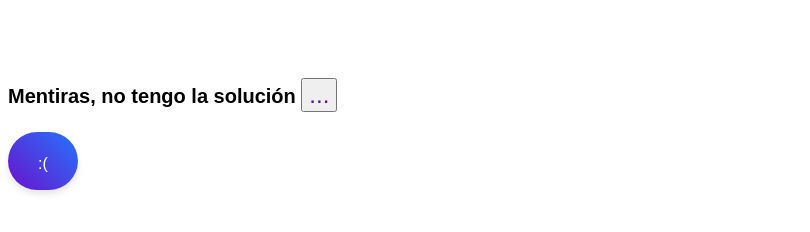
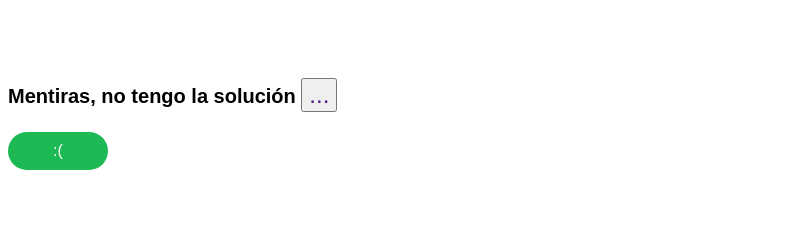
Before and after one commit to juanpabloow/H, a plain HTML site: page instructions.html in a window 1280 px wide. Shown: the part 242-474 px from the top of the page, without its empty margins (0-810 px from the left). Drawn offline with Linux system fonts and the light colour scheme.

Commit message:
add song

```diff
--- a/instructions.html
+++ b/instructions.html
@@ -15,7 +15,7 @@
 
     <p>Mentiras, no tengo la solución <button class="suspensive-dots"><a href="">...</a></button></p>
 
-    <button class="cool-button"><a href="https://open.spotify.com/track/5qN1G8fSHq4Sv5FRoOkNGu?si=418e3c06d0e74127"></a>:(</button>
+    <button class="spotify-button" onclick="window.location.href='https://open.spotify.com/track/5qN1G8fSHq4Sv5FRoOkNGu?si=418e3c06d0e74127';">:(</button>
 
 
 
--- a/style.css
+++ b/style.css
@@ -40,25 +40,19 @@ p {
     font-size: 20px;
 }
 
-.cool-button {
-    background: linear-gradient(45deg, #6a11cb, #2575fc);
+.spotify-button {
+    background-color: #1DB954; /* Spotify green */
+    width: 100px;
     border: none;
-    border-radius: 30px;
-    box-shadow: 0 4px 6px rgba(0, 0, 0, 0.1);
+    border-radius: 25px;
     color: white;
     cursor: pointer;
     font-size: 16px;
-    padding: 15px 30px;
+    padding: 10px 20px;
     text-transform: uppercase;
-    transition: background 0.3s ease, transform 0.2s ease;
+    transition: background-color 0.3s ease;
 }
 
-.cool-button:hover {
-    background: linear-gradient(45deg, #2575fc, #6a11cb);
-    transform: translateY(-2px);
+.spotify-button:hover {
+    background-color: #1ed760; /* Lighter green on hover */
 }
-
-.cool-button:active {
-    transform: translateY(0);
-    box-shadow: 0 3px 5px rgba(0, 0, 0, 0.2);
-}
```
